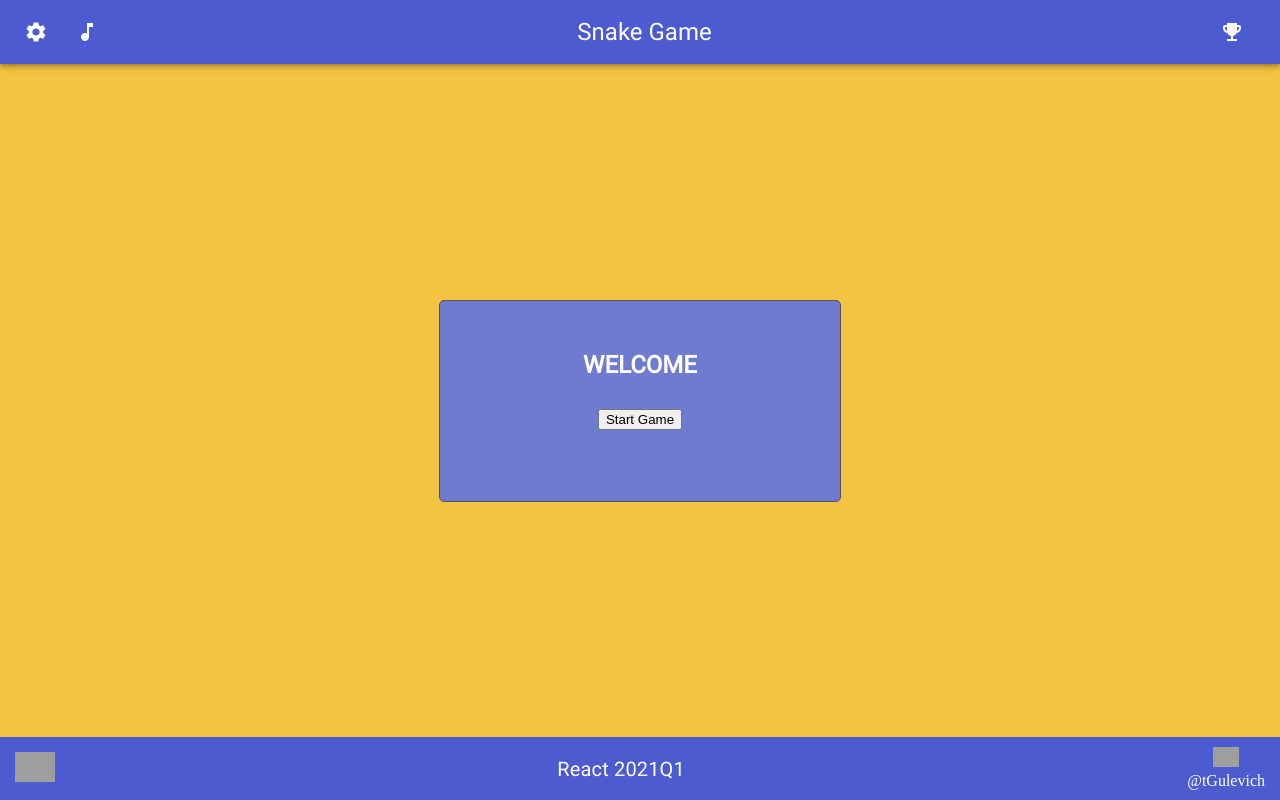
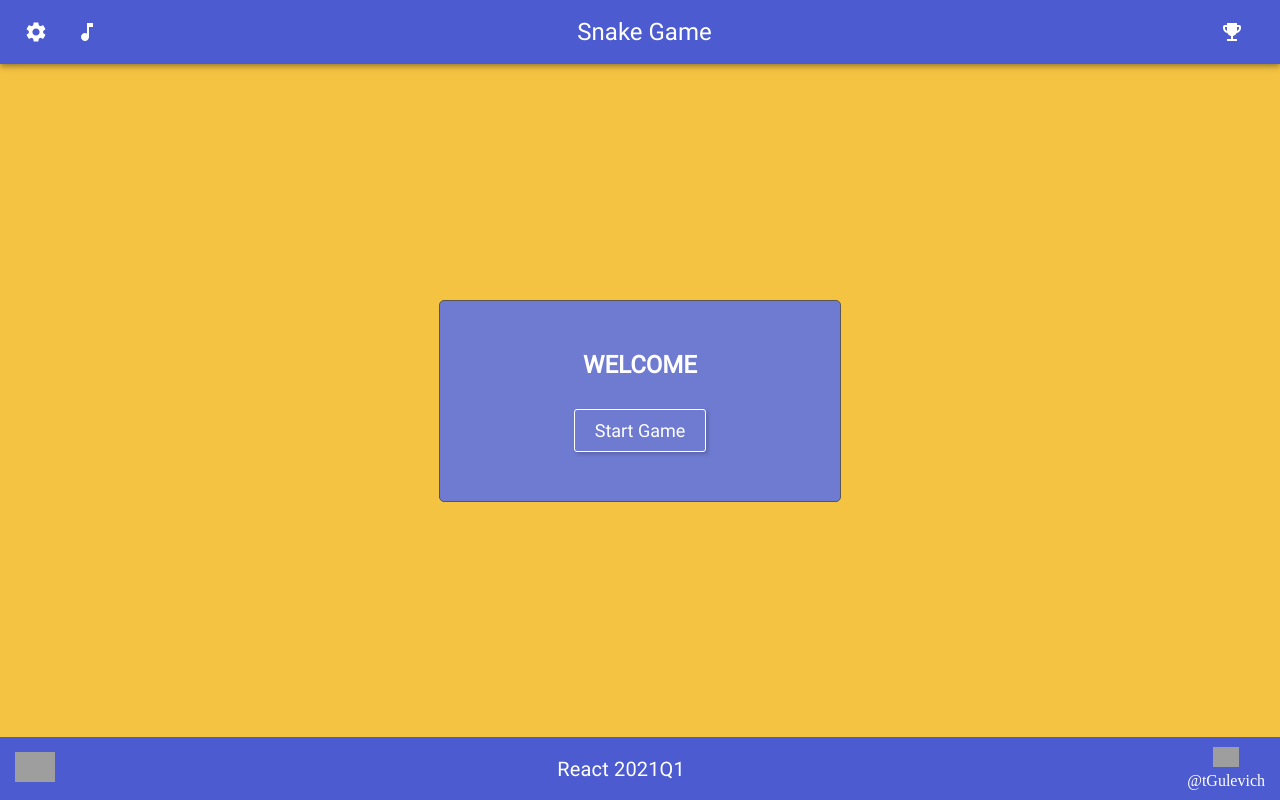
Before and after one commit to tGulevich/snake-game, a React app: page / in a window 1280 px wide. Built offline with nearby package versions, Linux system fonts and the light colour scheme; grey boxes are pictures that could not be loaded.

Commit message:
feat: add styles to buttons

```diff
--- a/src/components/GameState.jsx
+++ b/src/components/GameState.jsx
@@ -224,7 +224,11 @@ class GameState extends React.Component {
           isStart ?
             <div className="StartScreen">
               <h2 className="StartScreen__title">WELCOME</h2>
-              <button onClick={() => this.setState({ start: false })}>Start Game</button>
+              <button
+                className='button'
+                onClick={() => this.setState({ start: false })}>
+                Start Game
+              </button>
             </div> :
             <Game
               snakeCoords={this.state.snakeCoords}
--- a/src/components/Popup.jsx
+++ b/src/components/Popup.jsx
@@ -5,8 +5,10 @@ import '../style.css'
 export default function Popup(props) {
 
   function continueClickHandler() {
-    props.updatePause();
-    props.turnOffNewGameState();
+    if (!props.fail) {
+      props.updatePause();
+      props.turnOffNewGameState();
+    }
   }
 
   function newGameClickHandler() {
@@ -19,11 +21,22 @@ export default function Popup(props) {
     props.restartGame();
   }
 
+  let popupText;
+  if (props.pause && !props.fail) {
+    popupText = 'Pause';
+  } else if (props.fail) {
+    popupText = 'Fail';
+  }
+
   return (
     <div className="Popup">
-      <h2 className="Popup__title">POPUP</h2>
-      <button onClick={continueClickHandler}>Continue</button>
-      <button onClick={newGameClickHandler}>New Game</button>
+      <h2 className="Popup__title">{popupText}</h2>
+      <button
+        className={'button button__popup' + (props.fail ? ' button__popup_inactive' : '')}
+        onClick={continueClickHandler}>Continue</button>
+      <button
+        className={'button button__popup'}
+        onClick={newGameClickHandler}>New Game</button>
 
     </div>
   )
@@ -34,7 +47,6 @@ Popup.propTypes = {
   updatePause: PropTypes.func,
   fail: PropTypes.bool,
   updateFail: PropTypes.func,
-  // newGame: PropTypes.bool,
   turnOffNewGameState: PropTypes.func,
   turnOnNewGameState: PropTypes.func,
   updateScore: PropTypes.func,
--- a/src/components/Statistic.jsx
+++ b/src/components/Statistic.jsx
@@ -38,7 +38,7 @@ export default function Statistic(props) {
           ))}
         </TableBody>
       </Table>
-      <button onClick={props.updateStatisticScreenStatus}>Return</button>
+      <button className='button' onClick={props.updateStatisticScreenStatus}>Return</button>
     </TableContainer>
   );
 }
--- a/src/style.css
+++ b/src/style.css
@@ -32,6 +32,52 @@ align-items: center;
   border-radius: 5px;
 }
 
+.button {
+  padding: 10px 20px;
+  color: #fff;
+  font-family: 'Roboto';
+  font-size: 18px;
+  cursor: pointer;
+  border: 1px solid #fff;
+  border-radius: 3px;
+  outline: none;
+  background: none;
+  box-shadow: 2px 2px 4px 0px rgba(0,0,0,0.2);
+  transition: all .2s ease-out;
+}
+
+.button:hover {
+  box-shadow: 4px 4px 6px 0px rgba(0,0,0,0.2);
+  background: rgba(255, 255, 255, .1);
+}
+
+.button:active {
+  outline: none;
+  transform: translateY(2px);
+  box-shadow: 2px 2px 3px 0px rgba(0,0,0,0.2);
+}
+
+.button__popup {
+  width: 180px;
+  margin-bottom: 10px;
+}
+
+.button__popup_inactive {
+  border-color: rgba(255, 255, 255, .5);
+  color: rgba(255, 255, 255, .5);
+  cursor: default;
+}
+
+.button__popup_inactive:hover {
+  box-shadow: 2px 2px 4px 0px rgba(0,0,0,0.2);
+  background: none;
+}
+
+.button__popup_inactive:active {
+  transform: none;
+  box-shadow: 2px 2px 4px 0px rgba(0,0,0,0.2);
+}
+
 .Popup {
   position: absolute;
   top: 0;
@@ -51,6 +97,7 @@ align-items: center;
   margin: 30px 0;
   color: #fff;
   font-family: 'Roboto';
+  text-transform: uppercase;
 }
 
 .AppCanvas:focus {
@@ -234,27 +281,27 @@ height: 40px;
 
 .StatisticScreen {
   width: 600px !important;
-  height: 460px;
+  max-height: 540px;
   margin: auto;
   padding: 10px 20px;
+  padding-bottom: 40px;
+  display: flex;
+  flex-direction: column;
+  align-items: center;
   background-color: #6F7BD0;
   border-radius: 5px;
   border: 1px solid #565656;
 }
 
-/* !!!!Povtor */
 .StatisticScreen__title {
-  /* margin: 30px 0;
-  margin-top: 50px; */
   color: #fff;
   font-family: 'Roboto';
   text-align: center;
+  text-transform: uppercase;
 }
 
 .StatisticScreen__table {
-  /* border: 1px solid #fff;
-  border-radius: 5px; */
-  /* color: rgb(238, 238, 238); */
+  margin-bottom: 20px;
 }
 
 .StatisticScreen__table .MuiTableCell-root {
```
